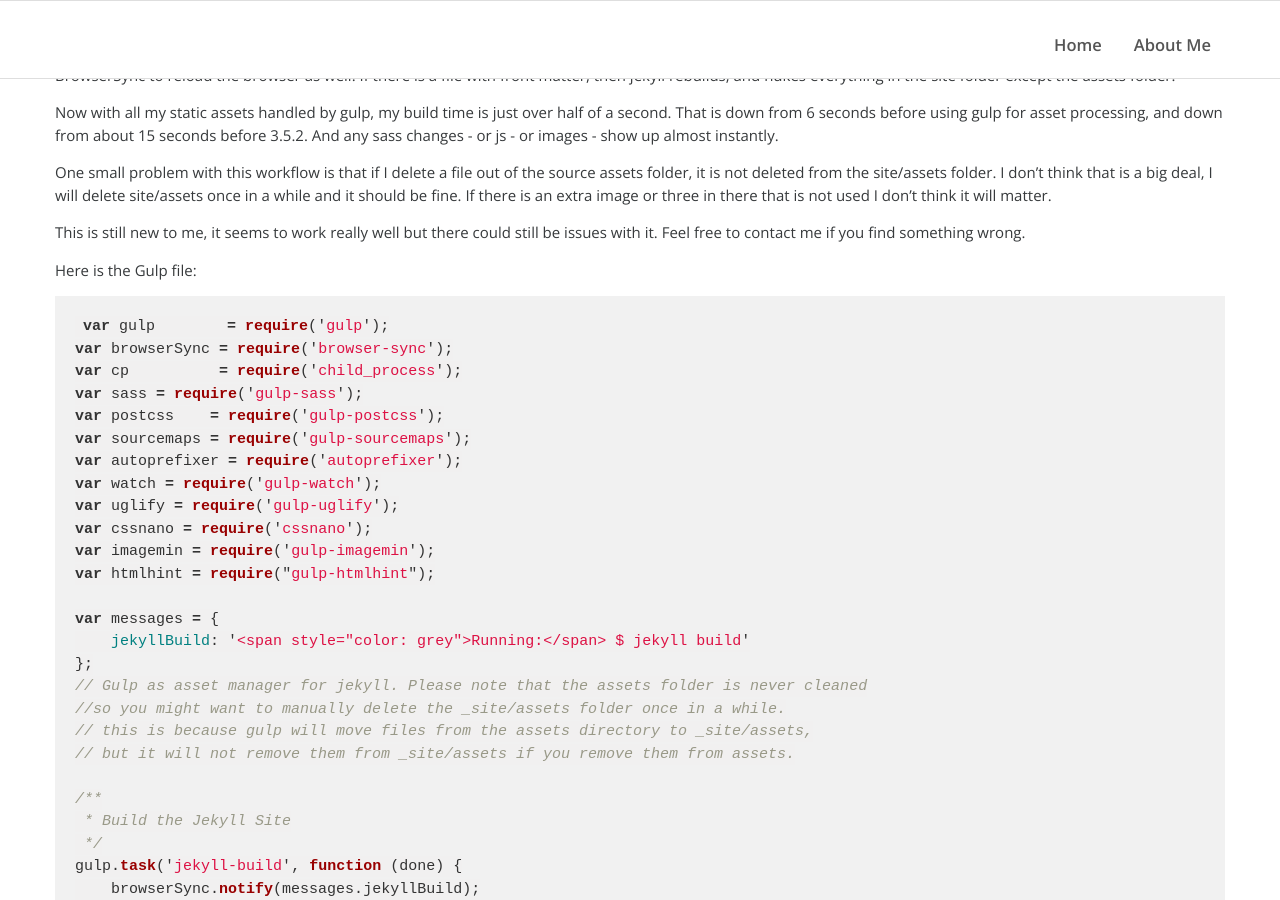
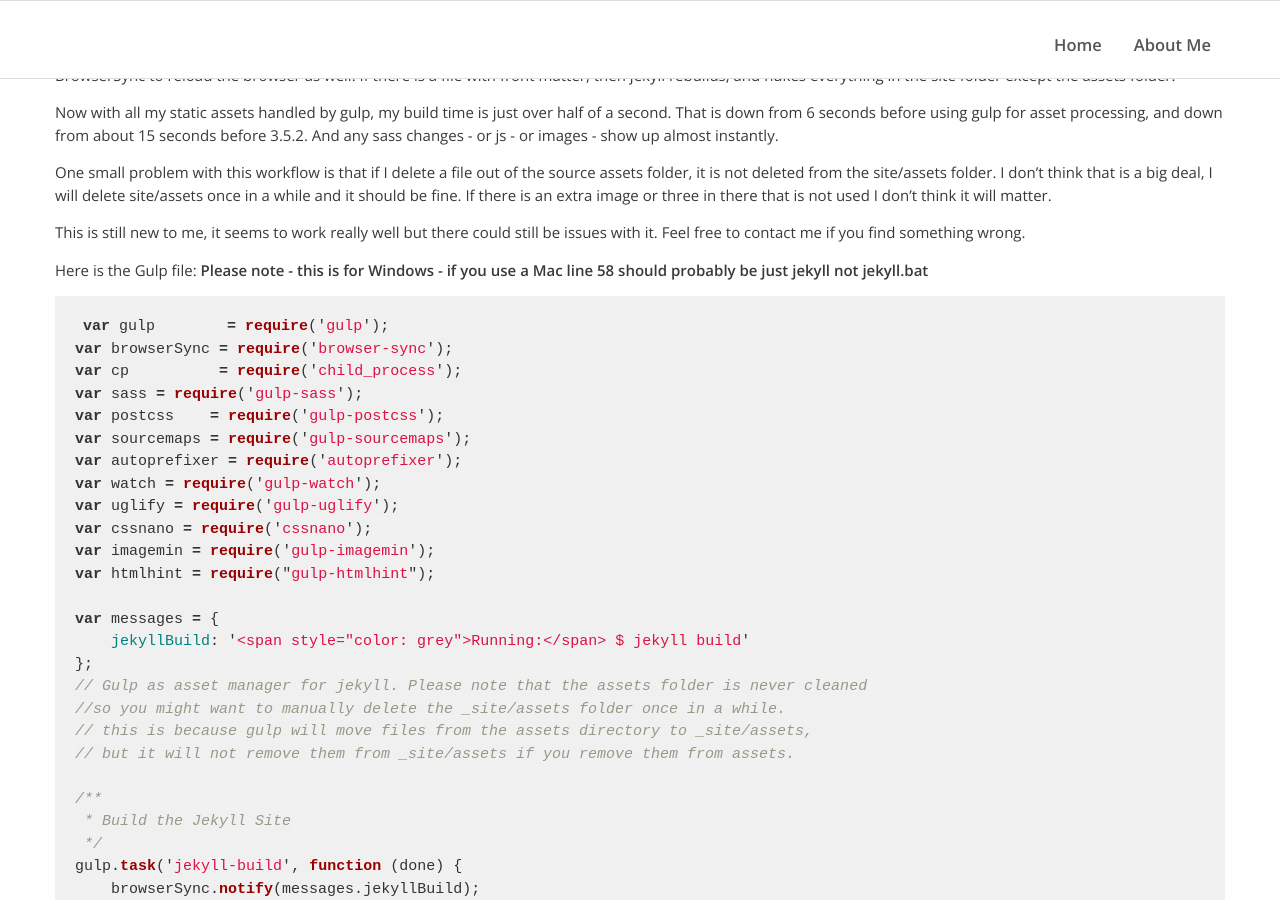
Before and after one commit to rdyar/rdyar.github.io, a Jekyll site: the page built from _posts/2017-10-01-speed-up-jekyll-by-using-gulp-for-sass-and-other-assets.md, in a window 1280 px wide and 900 px high, scrolled down 785 px. Built offline with Jekyll 4.4.1, drawn with Linux system fonts in a browser that asks for light colours.

Commit message:
Update 2017-10-01-speed-up-jekyll-by-using-gulp-for-sass-and-other-assets.md

````diff
--- a/_posts/2017-10-01-speed-up-jekyll-by-using-gulp-for-sass-and-other-assets.md
+++ b/_posts/2017-10-01-speed-up-jekyll-by-using-gulp-for-sass-and-other-assets.md
@@ -26,6 +26,7 @@ One small problem with this workflow is that if I delete a file out of the sourc
 This is still new to me, it seems to work really well but there could still be issues with it. Feel free to contact me if you find something wrong.
 
 Here is the Gulp file:
+**Please note - this is for Windows - if you use a Mac line 58 should probably be just jekyll not jekyll.bat**
 
 ```js
 var gulp        = require('gulp');
````
